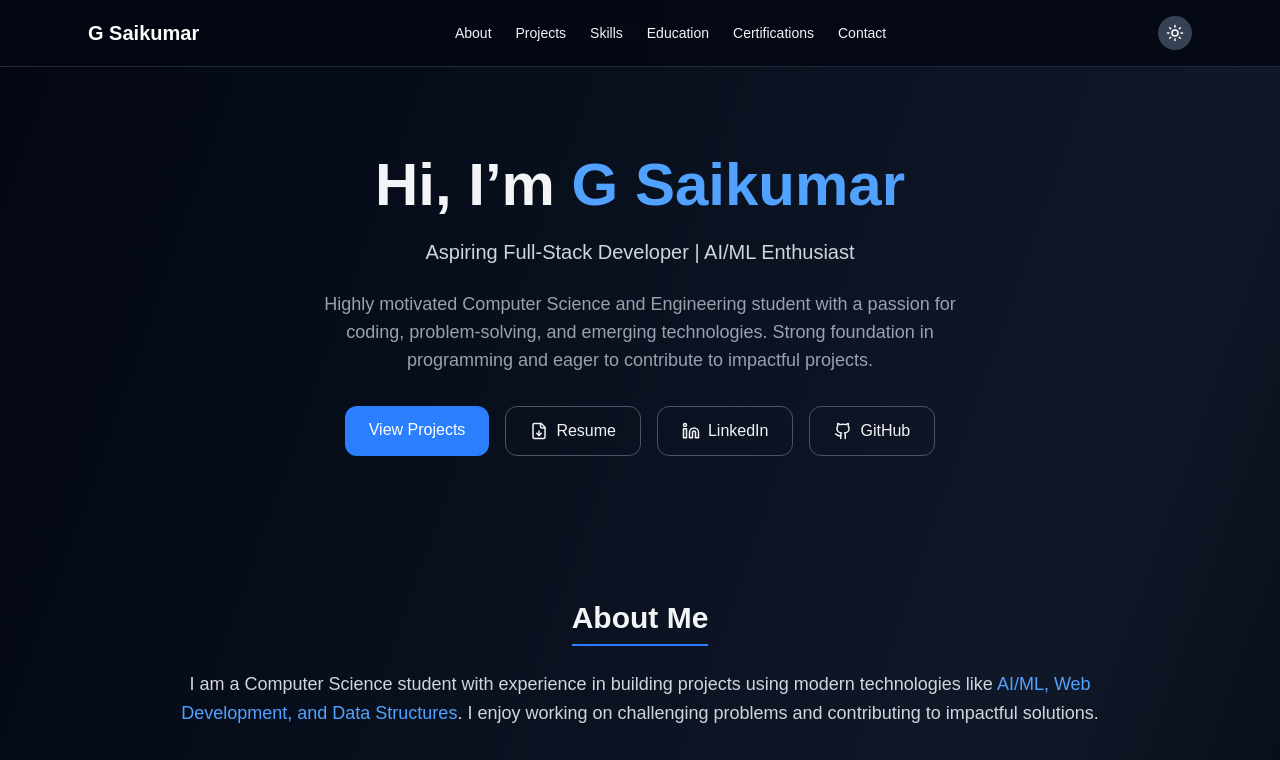
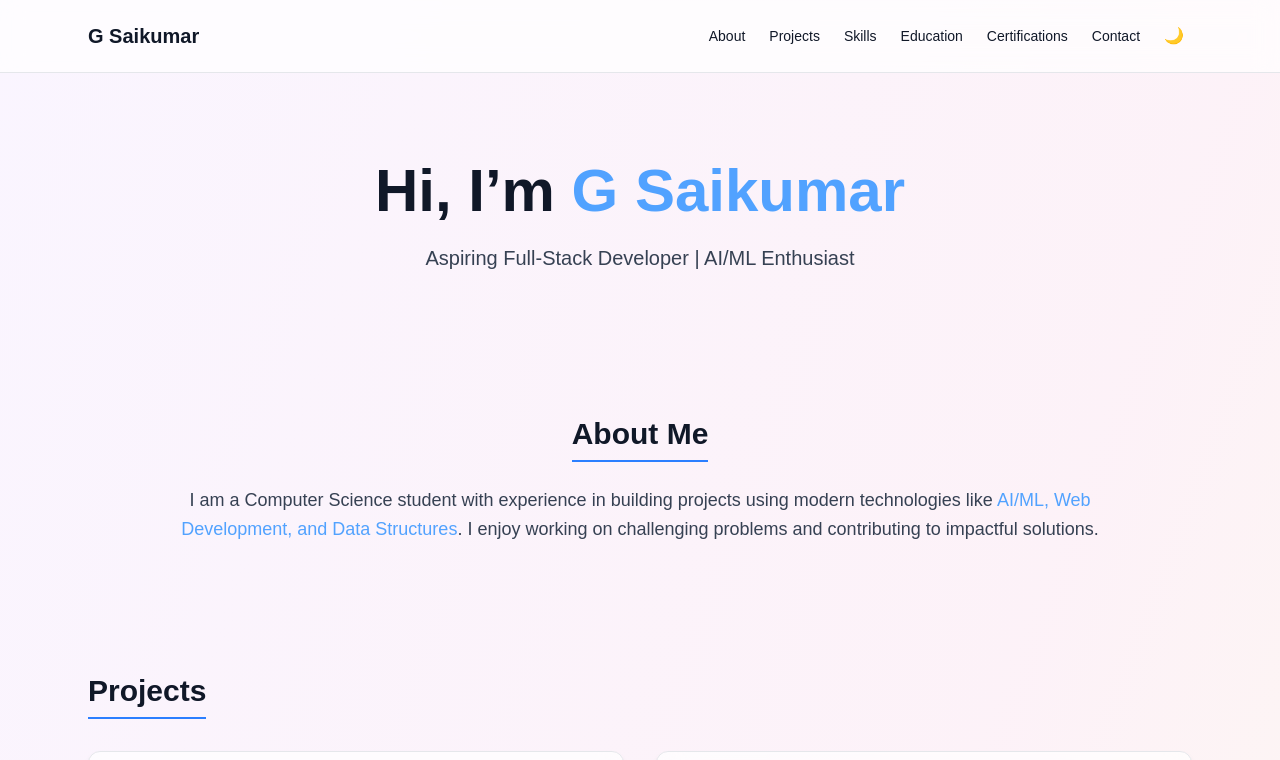
Before and after one commit to g-saikumar21/my-portfolio, a Next.js app: page / in a window 1280 px wide. Shown: the top 760 px of the page. Built offline with nearby package versions, Linux system fonts and the light colour scheme.

Commit message:
Final Updated portfolio with Light/Dark mode and reordered certifications

```diff
--- a/app/page.tsx
+++ b/app/page.tsx
@@ -1,50 +1,40 @@
-"use client";
-import Link from "next/link";
-import { useState, useEffect } from "react";
-import { motion } from "framer-motion";
-import { Github, Linkedin, Mail, Phone, FileDown, Sun, Moon } from "lucide-react";
+'use client';
+
+import { useEffect, useState } from 'react';
+import { motion } from 'framer-motion';
+import { Phone, Mail, Github, Linkedin, FileDown } from 'lucide-react';
 
 // ✅ TypeScript type for skills
-type Skill = {
-  name: string;
-  logo: string;
-  highlight?: boolean; // optional property
-};
+type Skill = { name: string; logo: string; highlight?: boolean };
 
 export default function Home() {
-  // ===== Dark/Light mode state =====
-  const [darkMode, setDarkMode] = useState(true);
+  const [darkMode, setDarkMode] = useState(true); // dark mode default
 
   useEffect(() => {
-    if (darkMode) {
-      document.documentElement.classList.add("dark");
-    } else {
-      document.documentElement.classList.remove("dark");
-    }
-  }, [darkMode]);
+    const prefersDark = window.matchMedia('(prefers-color-scheme: dark)').matches;
+    setDarkMode(prefersDark);
+  }, []);
+
+  const toggleDarkMode = () => setDarkMode(!darkMode);
 
   const projects = [
     {
       title: "AI Skin Cancer Detection",
-      description:
-        "CNN-based melanoma/BCC/SCC classifier with Grad-CAM explainability.",
+      description: "CNN-based melanoma/BCC/SCC classifier with Grad-CAM explainability.",
       link: "https://github.com/vignesh-p3007/skin-cancer-detection.git",
     },
     {
       title: "Courier Management System",
-      description:
-        "PHP + MySQL courier system for managing parcels, tracking deliveries, branches, and staff.",
+      description: "PHP + MySQL courier system for managing parcels, tracking deliveries, branches, and staff.",
       link: "https://github.com/g-saikumar21/courier-management-system",
     },
     {
       title: "Online Examination System",
-      description:
-        "Web-based platform for conducting exams digitally with instant results.",
+      description: "Web-based platform for conducting exams digitally with instant results.",
       link: "https://github.com/g-saikumar21",
     },
   ];
 
-  // ✅ Skills with highlight property (TypeScript-safe)
   const skills: Record<string, Skill[]> = {
     technical: [
       { name: "C", logo: "https://img.icons8.com/color/48/c-programming.png" },
@@ -73,16 +63,9 @@ export default function Home() {
     ],
   };
 
-  // ✅ Certifications (Prompt Engineering updated to UpGrad)
   const certifications = [
-    {
-      name: "Prompt Engineering – UpGrad (2025)",
-      file: "/certificates/Prompt_Engineering.pdf",
-    },
-    {
-      name: "Microsoft Certifications – Azure, AI, and Security Fundamentals (2025)",
-      file: "/certificates/Microsoft Azure Learning/Microsoft_Certifications.pdf",
-    },
+    { name: "Prompt Engineering – UpGrad (2025)", file: "/certificates/Prompt_Engineering.pdf" },
+    { name: "Microsoft Certifications – Azure, AI, and Security Fundamentals (2025)", file: "/certificates/Microsoft Azure Learning/Microsoft_Certifications.pdf" },
     { name: "Basics of Python – Infosys Springboard (Feb 2024)", file: "/certificates/Basics of Python.pdf" },
     { name: "Python Fundamentals – Infosys Springboard (Jun–Jul 2024)", file: "/certificates/Python Fundamentals.pdf" },
     { name: "VLSI Digital Design – Infosys Springboard (Mar–Apr 2025)", file: "/certificates/VLSI Digital Design - Chip Design and Verilog Programming.pdf" },
@@ -92,82 +75,53 @@ export default function Home() {
   ];
 
   const education = [
-    {
-      degree: "Bachelor of Engineering in Computer Science",
-      school: "AJ Institute of Engineering and Technology, Mangalore",
-      period: "2022 – 2026",
-      details: "CGPA: 7.5 / 10.0",
-    },
-    {
-      degree: "Pre-University Course (PUC)",
-      school: "New Sri Chaitanya P.U College, Bellari",
-      period: "2020 – 2022",
-      details: "Percentage: 82%",
-    },
-    {
-      degree: "SSLC",
-      school: "Sri Vellanki Ramakrishna Varma High School, Manvi",
-      period: "2020",
-      details: "Percentage: 83%",
-    },
+    { degree: "Bachelor of Engineering in Computer Science", school: "AJ Institute of Engineering and Technology, Mangalore", period: "2022 – 2026", details: "CGPA: 7.5 / 10.0" },
+    { degree: "Pre-University Course (PUC)", school: "New Sri Chaitanya P.U College, Bellari", period: "2020 – 2022", details: "Percentage: 82%" },
+    { degree: "SSLC", school: "Sri Vellanki Ramakrishna Varma High School, Manvi", period: "2020", details: "Percentage: 83%" },
   ];
 
+  // Custom light mode styles
+  const lightBg = 'bg-gradient-to-br from-purple-50 via-pink-50 to-yellow-50';
+  const lightCard = 'bg-white/70 backdrop-blur-md border border-gray-200 shadow-md hover:shadow-xl hover:shadow-pink-200/50';
+  const lightText = 'text-gray-900';
+  const lightSubText = 'text-gray-700';
+
   return (
-    <main className={`${darkMode ? "dark" : ""} min-h-screen bg-gradient-to-br from-gray-950 via-gray-900 to-black text-gray-100`}>
+    <main className={`${darkMode ? 'bg-gray-950 text-gray-100' : lightBg + ' ' + lightText} transition-colors duration-500 min-h-screen`}>
+
       {/* NAV */}
-      <header className="sticky top-0 bg-gray-950/80 dark:bg-gray-100/80 backdrop-blur-md border-b border-gray-800 dark:border-gray-300 z-50">
+      <header className={`${darkMode ? 'bg-gray-950/80 border-gray-800' : 'bg-white/70 border-gray-200'} sticky top-0 backdrop-blur-md border-b z-50 transition-colors duration-500`}>
         <div className="max-w-6xl mx-auto px-6 py-4 flex items-center justify-between">
-          <Link href="/" className="font-bold text-xl text-white dark:text-black">
-            G Saikumar
-          </Link>
-          <nav className="flex gap-6 text-sm font-medium">
-            <Link href="#about" className="hover:text-blue-400 dark:hover:text-blue-600">About</Link>
-            <Link href="#projects" className="hover:text-blue-400 dark:hover:text-blue-600">Projects</Link>
-            <Link href="#skills" className="hover:text-blue-400 dark:hover:text-blue-600">Skills</Link>
-            <Link href="#education" className="hover:text-blue-400 dark:hover:text-blue-600">Education</Link>
-            <Link href="#certifications" className="hover:text-blue-400 dark:hover:text-blue-600">Certifications</Link>
-            <Link href="#contact" className="hover:text-blue-400 dark:hover:text-blue-600">Contact</Link>
-          </nav>
-          <button onClick={() => setDarkMode(!darkMode)} className="ml-4 p-2 rounded-full bg-gray-700 dark:bg-gray-200 text-white dark:text-black hover:bg-gray-600 dark:hover:bg-gray-300 transition">
-            {darkMode ? <Sun size={18} /> : <Moon size={18} />}
-          </button>
+          <h1 className={`font-bold text-xl ${darkMode ? 'text-white' : lightText}`}>G Saikumar</h1>
+          <div className="flex items-center gap-4">
+            <nav className={`flex gap-6 text-sm font-medium ${darkMode ? 'text-gray-100' : lightText}`}>
+              <a href="#about" className="hover:text-blue-400">About</a>
+              <a href="#projects" className="hover:text-blue-400">Projects</a>
+              <a href="#skills" className="hover:text-blue-400">Skills</a>
+              <a href="#education" className="hover:text-blue-400">Education</a>
+              <a href="#certifications" className="hover:text-blue-400">Certifications</a>
+              <a href="#contact" className="hover:text-blue-400">Contact</a>
+            </nav>
+            <button onClick={toggleDarkMode} className="p-2 rounded-full">
+              {darkMode ? '🌞' : '🌙'}
+            </button>
+          </div>
         </div>
       </header>
 
       {/* HERO */}
       <section className="max-w-6xl mx-auto px-6 py-20 text-center">
-        <motion.h1 initial={{ opacity: 0, y: 30 }} animate={{ opacity: 1, y: 0 }}
-          transition={{ duration: 0.8 }} className="text-5xl md:text-6xl font-extrabold leading-tight">
+        <motion.h1 initial={{ opacity: 0, y: 30 }} animate={{ opacity: 1, y: 0 }} transition={{ duration: 0.8 }}
+          className="text-5xl md:text-6xl font-extrabold leading-tight">
           Hi, I’m <span className="text-blue-400">G Saikumar</span>
         </motion.h1>
-        <p className="mt-4 text-xl text-gray-300 dark:text-gray-700">
-          Aspiring Full-Stack Developer | AI/ML Enthusiast
-        </p>
-        <p className="mt-6 text-lg max-w-2xl mx-auto text-gray-400 dark:text-gray-600">
-          Highly motivated Computer Science and Engineering student with a passion for coding,
-          problem-solving, and emerging technologies. Strong foundation in programming and
-          eager to contribute to impactful projects.
-        </p>
-        <div className="mt-8 flex gap-4 flex-wrap justify-center">
-          <Link href="#projects" className="px-6 py-3 rounded-xl bg-blue-500 text-white hover:bg-blue-600">
-            View Projects
-          </Link>
-          <Link href="/resume.pdf" className="px-6 py-3 flex items-center gap-2 rounded-xl border border-gray-600 dark:border-gray-400 hover:bg-gray-800 dark:hover:bg-gray-200 dark:hover:text-black">
-            <FileDown size={18}/> Resume
-          </Link>
-          <a href="https://www.linkedin.com/in/g-saikumar21/" target="_blank" className="px-6 py-3 flex items-center gap-2 rounded-xl border border-gray-600 dark:border-gray-400 hover:bg-gray-800 dark:hover:bg-gray-200 dark:hover:text-black">
-            <Linkedin size={18}/> LinkedIn
-          </a>
-          <a href="https://github.com/g-saikumar21" target="_blank" className="px-6 py-3 flex items-center gap-2 rounded-xl border border-gray-600 dark:border-gray-400 hover:bg-gray-800 dark:hover:bg-gray-200 dark:hover:text-black">
-            <Github size={18}/> GitHub
-          </a>
-        </div>
+        <p className={`mt-4 text-xl ${darkMode ? 'text-gray-300' : lightSubText}`}>Aspiring Full-Stack Developer | AI/ML Enthusiast</p>
       </section>
 
       {/* ABOUT */}
       <section id="about" className="max-w-5xl mx-auto px-6 py-16 text-center">
-        <h2 className="text-3xl font-semibold border-b-2 border-blue-500 inline-block pb-2">About Me</h2>
-        <p className="mt-6 text-lg text-gray-300 dark:text-gray-700 leading-relaxed">
+        <h2 className={`text-3xl font-semibold border-b-2 border-blue-500 inline-block pb-2 ${darkMode ? 'text-white' : lightText}`}>About Me</h2>
+        <p className={`mt-6 text-lg leading-relaxed ${darkMode ? 'text-gray-300' : lightSubText}`}>
           I am a Computer Science student with experience in building projects using
           modern technologies like <span className="text-blue-400">AI/ML, Web Development, and Data Structures</span>.
           I enjoy working on challenging problems and contributing to impactful solutions.
@@ -176,13 +130,13 @@ export default function Home() {
 
       {/* PROJECTS */}
       <section id="projects" className="max-w-6xl mx-auto px-6 py-16">
-        <h2 className="text-3xl font-semibold border-b-2 border-blue-500 inline-block pb-2">Projects</h2>
+        <h2 className={`text-3xl font-semibold border-b-2 border-blue-500 inline-block pb-2 ${darkMode ? 'text-white' : lightText}`}>Projects</h2>
         <div className="mt-8 grid md:grid-cols-2 gap-8">
           {projects.map(p => (
             <motion.a whileHover={{ scale: 1.05 }} key={p.title} href={p.link} target="_blank"
-              className="block rounded-xl p-6 border border-gray-700 bg-gray-900 dark:bg-gray-100 dark:border-gray-300 hover:shadow-xl hover:shadow-blue-500/20 transition">
-              <h3 className="text-xl font-semibold text-white dark:text-black">{p.title}</h3>
-              <p className="mt-2 text-sm text-gray-400 dark:text-gray-700">{p.description}</p>
+              className={`${darkMode ? 'bg-gray-900 border-gray-700 hover:shadow-blue-500/20' : lightCard + ' ' + lightText} block rounded-xl p-6 border transition-shadow duration-500`}>
+              <h3 className={`${darkMode ? 'text-white' : lightText} text-xl font-semibold transition-colors duration-500`}>{p.title}</h3>
+              <p className={`${darkMode ? 'text-gray-400' : lightSubText} mt-2 text-sm transition-colors duration-500`}>{p.description}</p>
             </motion.a>
           ))}
         </div>
@@ -190,11 +144,11 @@ export default function Home() {
 
       {/* SKILLS */}
       <section id="skills" className="max-w-6xl mx-auto px-6 py-16">
-        <h2 className="text-3xl font-semibold border-b-2 border-blue-500 inline-block pb-2">Skills</h2>
+        <h2 className={`text-3xl font-semibold border-b-2 border-blue-500 inline-block pb-2 ${darkMode ? 'text-white' : lightText}`}>Skills</h2>
         <div className="mt-6 grid md:grid-cols-2 lg:grid-cols-4 gap-6">
           {Object.entries(skills).map(([category, list]) => (
             <div key={category}>
-              <h3 className="text-xl font-semibold text-white dark:text-black mb-4">
+              <h3 className={`text-xl font-semibold mb-4 ${darkMode ? 'text-white' : lightText}`}>
                 {category === "technical" ? "Technical Skills" :
                  category === "tools" ? "Tools" :
                  category === "concepts" ? "Concepts" : "Soft Skills"}
@@ -202,11 +156,11 @@ export default function Home() {
               <ul className="flex flex-col gap-3 text-sm">
                 {list.map(s => (
                   <motion.li whileHover={{ scale: 1.05 }} key={s.name}
-                    className="flex items-center gap-3 px-4 py-2 border border-gray-700 dark:border-gray-300 rounded-lg bg-gray-900 dark:bg-gray-100 hover:bg-blue-500 dark:hover:bg-blue-400 hover:text-white dark:hover:text-black transition">
-                    <div className={`flex items-center justify-center w-10 h-10 rounded-full p-1 bg-gray-800 dark:bg-gray-200 ${s.highlight ? "border-2 border-white dark:border-black" : ""}`}>
+                    className={`${darkMode ? 'bg-gray-900 border-gray-700 hover:bg-blue-500 hover:text-white' : 'flex items-center gap-3 px-4 py-2 rounded-lg border border-gray-200 bg-white/70 backdrop-blur-md hover:shadow-xl hover:bg-pink-50'} flex items-center gap-3 transition-colors duration-500`}>
+                    <div className={`flex items-center justify-center w-10 h-10 rounded-full p-1 ${darkMode ? 'bg-gray-800' : 'bg-white/60'} ${s.highlight ? 'border-2 border-white' : ''}`}>
                       <img src={s.logo} alt={s.name} className="w-7 h-7 object-contain" />
                     </div>
-                    <span className="text-white dark:text-black">{s.name}</span>
+                    <span>{s.name}</span>
                   </motion.li>
                 ))}
               </ul>
@@ -217,14 +171,14 @@ export default function Home() {
 
       {/* EDUCATION */}
       <section id="education" className="max-w-6xl mx-auto px-6 py-16">
-        <h2 className="text-3xl font-semibold border-b-2 border-blue-500 inline-block pb-2">Education</h2>
+        <h2 className={`text-3xl font-semibold border-b-2 border-blue-500 inline-block pb-2 ${darkMode ? 'text-white' : lightText}`}>Education</h2>
         <div className="mt-6 space-y-6">
           {education.map(e => (
             <motion.div whileHover={{ scale: 1.02 }} key={e.degree}
-              className="bg-gray-900 dark:bg-gray-100 rounded-xl shadow-md p-6 border border-gray-700 dark:border-gray-300 hover:shadow-lg hover:shadow-blue-500/20 transition">
-              <h3 className="text-xl font-semibold text-white dark:text-black">{e.degree}</h3>
-              <p className="text-gray-300 dark:text-gray-700">{e.school}</p>
-              <p className="text-sm text-gray-400 dark:text-gray-600">
+              className={`${darkMode ? 'bg-gray-900 border-gray-700 hover:shadow-lg hover:shadow-blue-500/20' : lightCard + ' ' + lightText} rounded-xl shadow-md p-6 border transition-shadow duration-500`}>
+              <h3 className={`${darkMode ? 'text-white' : lightText} text-xl font-semibold`}>{e.degree}</h3>
+              <p className={`${darkMode ? 'text-gray-300' : lightSubText}`}>{e.school}</p>
+              <p className={`${darkMode ? 'text-gray-400' : lightSubText} text-sm`}>
                 {e.period} | {e.details}
               </p>
             </motion.div>
@@ -234,13 +188,13 @@ export default function Home() {
 
       {/* CERTIFICATIONS */}
       <section id="certifications" className="max-w-6xl mx-auto px-6 py-16">
-        <h2 className="text-3xl font-semibold border-b-2 border-blue-500 inline-block pb-2">Certifications</h2>
+        <h2 className={`text-3xl font-semibold border-b-2 border-blue-500 inline-block pb-2 ${darkMode ? 'text-white' : lightText}`}>Certifications</h2>
         <div className="mt-8 grid md:grid-cols-2 lg:grid-cols-3 gap-6">
           {certifications.map(c => (
             <motion.a whileHover={{ scale: 1.05 }} key={c.name} href={c.file} target="_blank"
-              className="block rounded-xl p-5 border border-gray-700 dark:border-gray-300 bg-gray-900 dark:bg-gray-100 hover:shadow-xl hover:shadow-blue-500/20 transition">
-              <h3 className="text-lg font-semibold text-white dark:text-black">{c.name}</h3>
-              <p className="text-sm text-gray-400 dark:text-gray-700 mt-2">View Certificate</p>
+              className={`${darkMode ? 'bg-gray-900 border-gray-700 hover:shadow-blue-500/20' : lightCard + ' ' + lightText} block rounded-xl p-5 border transition-shadow duration-500`}>
+              <h3 className={`${darkMode ? 'text-white' : lightText} text-lg font-semibold`}>{c.name}</h3>
+              <p className={`${darkMode ? 'text-gray-400' : lightSubText} mt-2 text-sm`}>View Certificate</p>
             </motion.a>
           ))}
         </div>
@@ -248,26 +202,27 @@ export default function Home() {
 
       {/* CONTACT */}
       <section id="contact" className="max-w-6xl mx-auto px-6 py-16 text-center">
-        <h2 className="text-3xl font-semibold border-b-2 border-blue-500 inline-block pb-2">Contact</h2>
-        <div className="mt-6 flex flex-col gap-3 text-lg text-gray-300 dark:text-gray-700 items-center">
+        <h2 className={`text-3xl font-semibold border-b-2 border-blue-500 inline-block pb-2 ${darkMode ? 'text-white' : lightText}`}>Contact</h2>
+        <div className="mt-6 flex flex-col gap-3 text-lg items-center">
           <p className="flex items-center gap-2"><Phone size={18}/> +91 8867328175</p>
           <p className="flex items-center gap-2"><Mail size={18}/>
-            <a href="mailto:saikumar70598@gmail.com" className="underline text-blue-400 dark:text-blue-600">saikumar70598@gmail.com</a>
+            <a href="mailto:saikumar70598@gmail.com" className="underline text-blue-400">saikumar70598@gmail.com</a>
           </p>
         </div>
       </section>
 
       {/* FOOTER */}
-      <footer className="bg-gray-950 dark:bg-gray-100 border-t border-gray-800 dark:border-gray-300 mt-12">
-        <div className="max-w-6xl mx-auto px-6 py-6 flex flex-col md:flex-row items-center justify-between text-sm text-gray-400 dark:text-gray-700">
+      <footer className={`${darkMode ? 'bg-gray-950 border-gray-800 text-gray-400' : 'bg-white/70 border-gray-200 text-gray-700'} border-t mt-12 transition-colors duration-500`}>
+        <div className="max-w-6xl mx-auto px-6 py-6 flex flex-col md:flex-row items-center justify-between text-sm">
           <p>© {new Date().getFullYear()} G Saikumar. All rights reserved.</p>
           <div className="flex gap-4 mt-4 md:mt-0">
-            <a href="https://www.linkedin.com/in/g-saikumar21/" target="_blank" className="hover:text-blue-400 dark:hover:text-blue-600"><Linkedin size={18}/></a>
-            <a href="https://github.com/g-saikumar21" target="_blank" className="hover:text-blue-400 dark:hover:text-blue-600"><Github size={18}/></a>
-            <a href="mailto:saikumar70598@gmail.com" target="_blank" className="hover:text-blue-400 dark:hover:text-blue-600"><Mail size={18}/></a>
+            <a href="https://www.linkedin.com/in/g-saikumar21/" target="_blank" className="hover:text-blue-400"><Linkedin size={18}/></a>
+            <a href="https://github.com/g-saikumar21" target="_blank" className="hover:text-blue-400"><Github size={18}/></a>
+            <a href="mailto:saikumar70598@gmail.com" className="hover:text-blue-400"><Mail size={18}/></a>
           </div>
         </div>
       </footer>
+
     </main>
   );
 }
```
